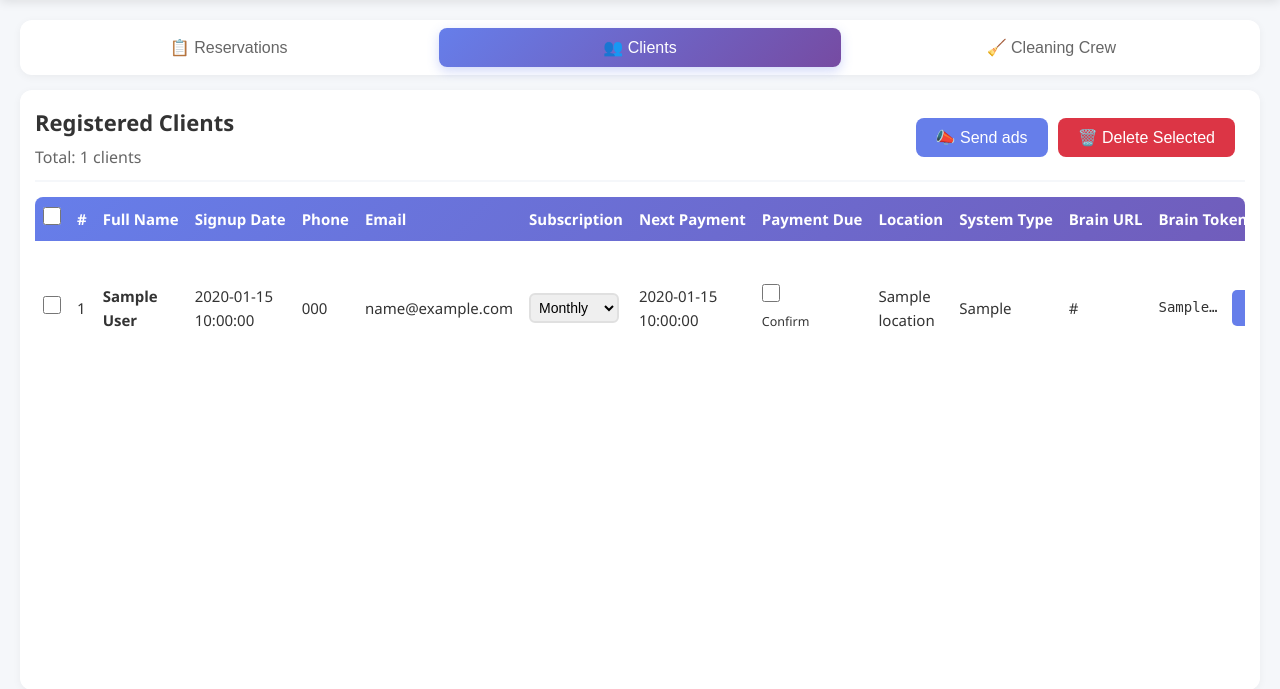
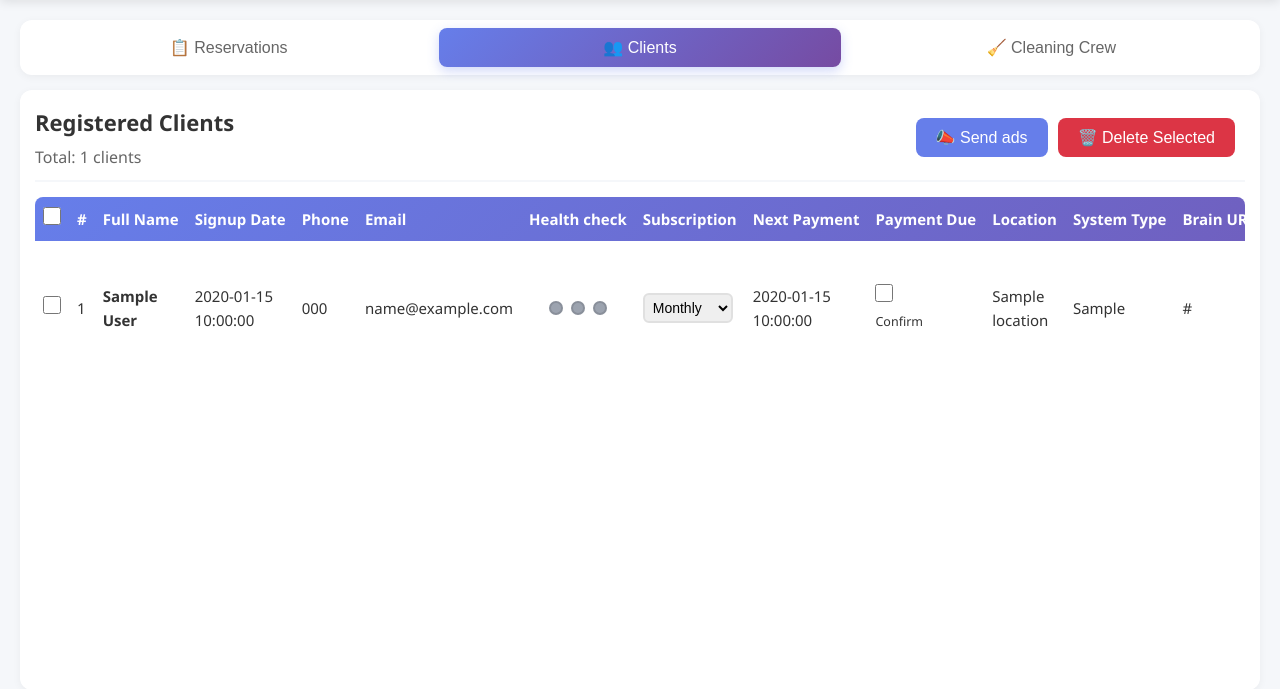
Before and after one commit to key1993/cleaning-reservation, a Flask app: page /admin in a window 1280 px wide, after a click on "👥 Clients". Shown: the part 82-771 px from the top of the page. Run offline with Flask 3, Linux system fonts and the light colour scheme; the visitor is signed in with stand-in values (Sample User, id 1); a database or web service that is not in the repository returns one stand-in record (values such as "Sample title").

Commit message:
feat: Pi health API, Local Pi IP column, health dots on clients table
- POST /api/client_device_health (ha_token + local_pi_ip, pi_ok, inverter_ok, solar_ok)
- Admin: Health check column (3 dots) after email; Local Pi IP after Brain Token

Made-with: Cursor

```diff
--- a/templates/admin.html
+++ b/templates/admin.html
@@ -669,6 +669,41 @@
             text-overflow: ellipsis;
             font-family: monospace;
             font-size: 14px;
+        }
+
+        .health-check-cell {
+            text-align: center;
+            vertical-align: middle;
+            min-width: 72px;
+        }
+
+        .health-dots {
+            display: flex;
+            gap: 8px;
+            align-items: center;
+            justify-content: center;
+        }
+
+        .health-dot {
+            width: 14px;
+            height: 14px;
+            border-radius: 50%;
+            flex-shrink: 0;
+            border: 2px solid rgba(0, 0, 0, 0.12);
+        }
+
+        .health-dot--ok {
+            background: #22c55e;
+            box-shadow: 0 0 0 2px rgba(34, 197, 94, 0.25);
+        }
+
+        .health-dot--bad {
+            background: #ef4444;
+            box-shadow: 0 0 0 2px rgba(239, 68, 68, 0.2);
+        }
+
+        .health-dot--unknown {
+            background: #9ca3af;
         }
 
         /* Toast Notification */
@@ -998,6 +1033,7 @@
                                 <th>Signup Date</th>
                                 <th>Phone</th>
                                 <th>Email</th>
+                                <th>Health check</th>
                                 <th>Subscription</th>
                                 <th>Next Payment</th>
                                 <th>Payment Due</th>
@@ -1005,6 +1041,7 @@
                                 <th>System Type</th>
                                 <th>Brain URL</th>
                                 <th>Brain Token</th>
+                                <th>Local Pi IP</th>
                                 <th>FCM Token</th>
                                 <th>Account Status</th>
                                 <th>Widget Status</th>
@@ -1022,6 +1059,13 @@
                                 <td>{{ c.signup_date }}</td>
                                 <td>{{ c.phone }}</td>
                                 <td>{{ c.email or 'N/A' }}</td>
+                                <td class="health-check-cell">
+                                    <div class="health-dots" title="Pi · Inverter · Solar (green=OK, red=fault, gray=no data)">
+                                        <span class="health-dot {% if c.get('health_pi_ok') == True %}health-dot--ok{% elif c.get('health_pi_ok') == False %}health-dot--bad{% else %}health-dot--unknown{% endif %}" title="Pi connection"></span>
+                                        <span class="health-dot {% if c.get('health_inverter_ok') == True %}health-dot--ok{% elif c.get('health_inverter_ok') == False %}health-dot--bad{% else %}health-dot--unknown{% endif %}" title="Inverter"></span>
+                                        <span class="health-dot {% if c.get('health_solar_ok') == True %}health-dot--ok{% elif c.get('health_solar_ok') == False %}health-dot--bad{% else %}health-dot--unknown{% endif %}" title="Solar system"></span>
+                                    </div>
+                                </td>
                                 <td>
                                     <form method="POST" action="/update_subscription/{{ c._id }}" class="form-inline">
                                         <select name="subscription_type" onchange="this.form.submit()" style="min-width: 90px; font-size: 14px; padding: 4px;">
@@ -1063,6 +1107,7 @@
                                         {% endif %}
                                     </div>
                                 </td>
+                                <td style="max-width: 140px; font-size: 13px; word-break: break-all;">{{ c.local_pi_ip or '—' }}</td>
                                 <td>
                                     <div class="token-cell">
                                         <span class="token-text">{{ c.fcm_token[:20] if c.fcm_token else 'N/A' }}{% if c.fcm_token %}...{% endif %}</span>
```
Also changed, not shown: routes.py (+71 -0 lines).
